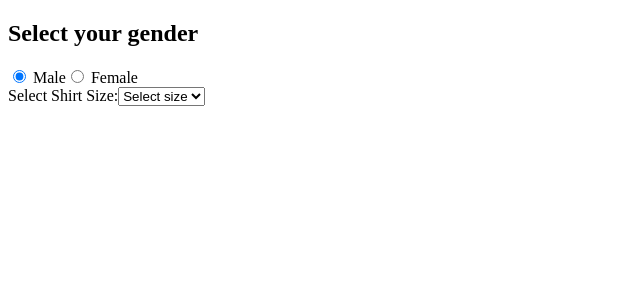
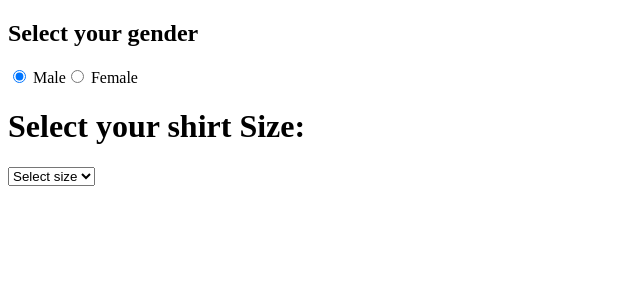
Before and after one commit to acciojob/gender-form-kamrankhan0001, a React app: page / in a window 1280 px wide. Both pictures are taken after a click on the radio button 19 px from the left and 76 px from the top of the page. Shown: the top 300 px of the page, without its empty margins (0-640 px from the left). Built offline with nearby package versions, Linux system fonts and the light colour scheme.

Commit message:
submitting code-Tue Jul 25 2023 00:41:10 GMT+0530 (India Standard Time)

```diff
--- a/src/components/App.js
+++ b/src/components/App.js
@@ -45,22 +45,21 @@ const App = () => {
               <label> Female</label>
       {gender === "Male" && (
         <div>
-          <label>
-            Select Shirt Size:
+          <h1>Select your shirt Size:</h1>
+
             <select value={shirtSize} onChange={handleShirtSizeChange}>
               <option value="">Select size</option>
               <option value="Small">Small</option>
               <option value="Medium">Medium</option>
               <option value="Large">Large</option>
             </select>
-          </label>
+
         </div>
       )}
 
       {gender === "Female" && (
         <div>
-          <label>
-            Select Dress Size:
+           <h1>Select your dress Size:</h1>
             <select value={dressSize} onChange={handleDressSizeChange}>
               <option value="">Select size</option>
               <option value="2">2</option>
@@ -68,7 +67,7 @@ const App = () => {
               <option value="6">6</option>
 
             </select>
-          </label>
+
         </div>
       )}
 
```
